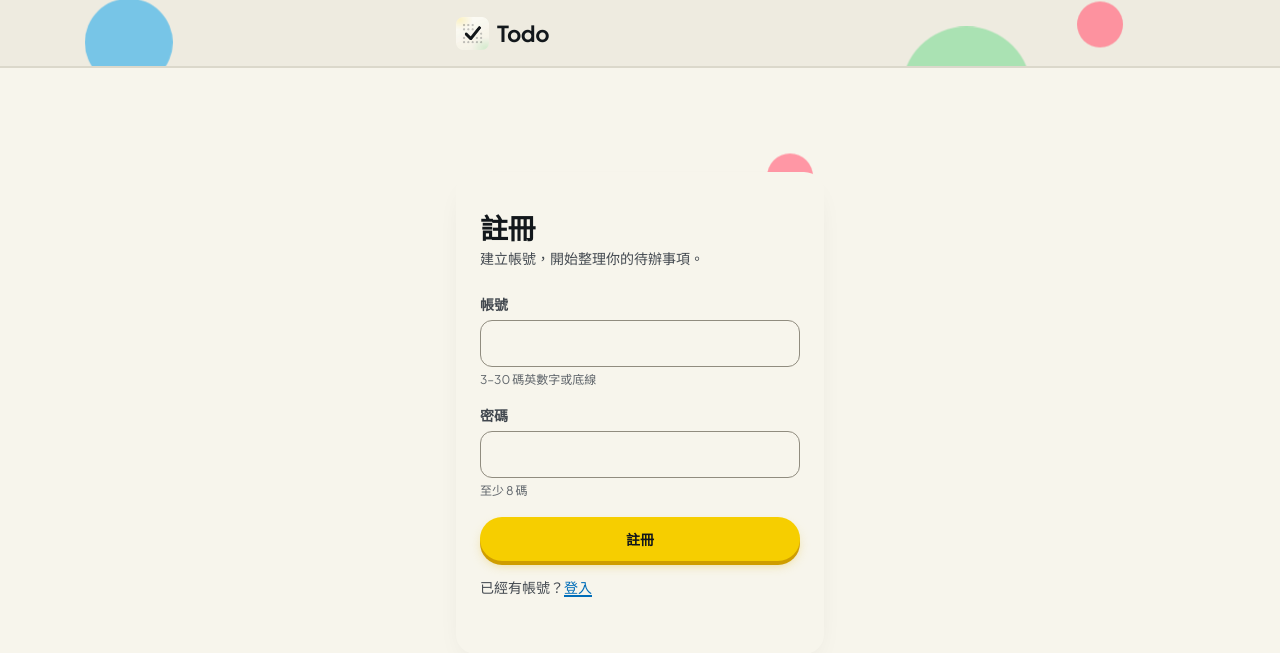
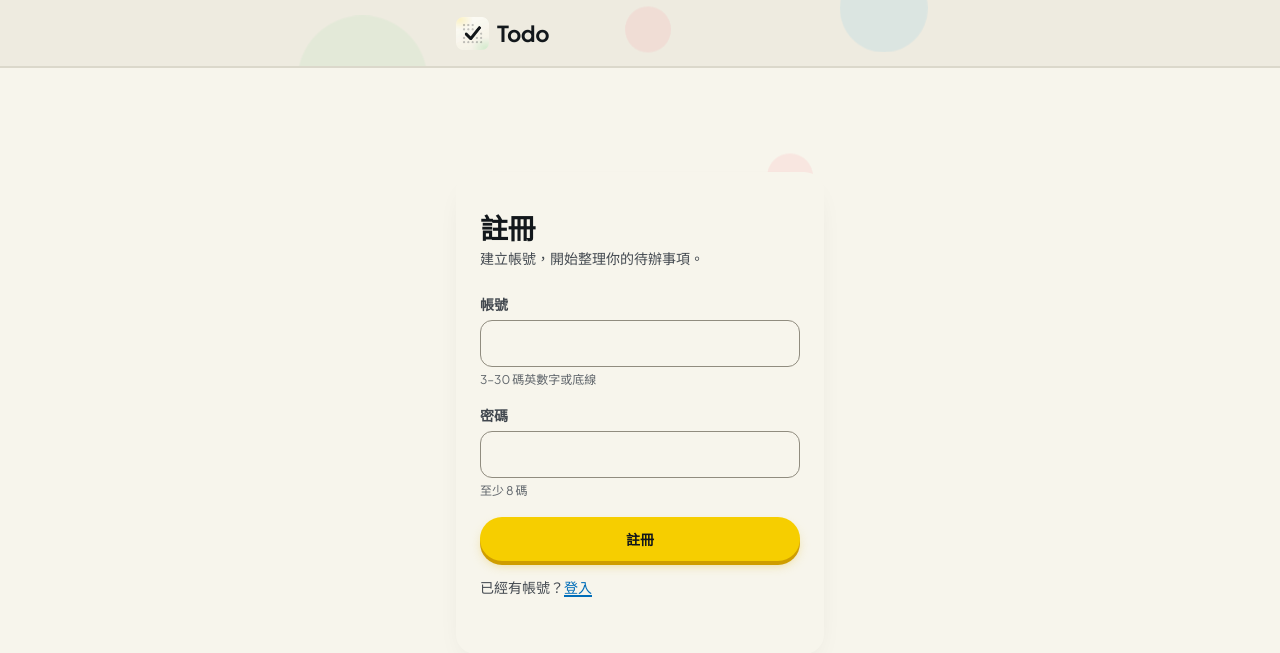
Before and after one commit to allisdonglincai/todo-mvp, a Flask app: page /register in a window 1280 px wide. Shown: the top 653 px of the page. Run offline with Flask 3, Linux system fonts and the light colour scheme.

Commit message:
Anchor header bubble-field in site-header__inner, 0.08 opacity contract, design.md decorative-layer contracts (ticket 28)
Co-Authored-By: Claude Fable 5 <noreply@anthropic.com>

```diff
--- a/static/css/app.css
+++ b/static/css/app.css
@@ -147,7 +147,7 @@ p {
 .bubble-field span {
   position: absolute;
   border-radius: 50%;
-  opacity: 0.5;
+  opacity: 0.08; /* design.md 契約值，全站單一 */
   animation: bubble-drift 14s var(--ease-in-out) infinite;
 }
 
@@ -190,6 +190,38 @@ p {
   50% {
     transform: translateY(-14px) translateX(8px);
   }
+}
+
+/* header 那組 bubble-field 錨定在 __inner（shell 內容盒），負偏移外溢、
+   由滿版 .site-header 的 overflow:hidden 裁切（design.md 裝飾層契約）。
+   auth-wrap 那組沿用上方共用座標與 overflow:hidden，不受此 scope 影響。 */
+.site-header .bubble-field {
+  overflow: visible;
+}
+
+.site-header .bubble-field span:nth-child(1) {
+  /* cyan，右外溢 */
+  left: calc(100% - 16px);
+  top: -22px;
+}
+
+.site-header .bubble-field span:nth-child(2) {
+  /* coral，wordmark 與 nav 間空檔 */
+  left: 46%;
+  top: 10px;
+}
+
+.site-header .bubble-field span:nth-child(3) {
+  /* mint，左外溢。left ≤ -138px 使圓右緣（含 drift +8px）恆在內容盒左緣外，
+     幾何上不可能碰 wordmark（v4 §7 裁決 1） */
+  left: -140px;
+  top: 38%;
+}
+
+.wordmark,
+.site-nav {
+  position: relative;
+  z-index: var(--z-raised);
 }
 
 /* ============ header / nav (N7 slab, rounded variant) ============ */
--- a/templates/base.html
+++ b/templates/base.html
@@ -32,12 +32,12 @@
     </div>
 
     <header class="site-header">
-      <div class="bubble-field" aria-hidden="true">
-        <span></span><span></span><span></span>
-      </div>
       <div
         class="site-header__inner shell{% if not session.user_id %} shell--narrow{% endif %}"
       >
+        <div class="bubble-field" aria-hidden="true">
+          <span></span><span></span><span></span>
+        </div>
         <a class="wordmark" href="{{ '/' if session.user_id else '/login' }}">
           <img
             class="wordmark-logo"
```
Also changed, not shown: design.md (+14 -5 lines).
